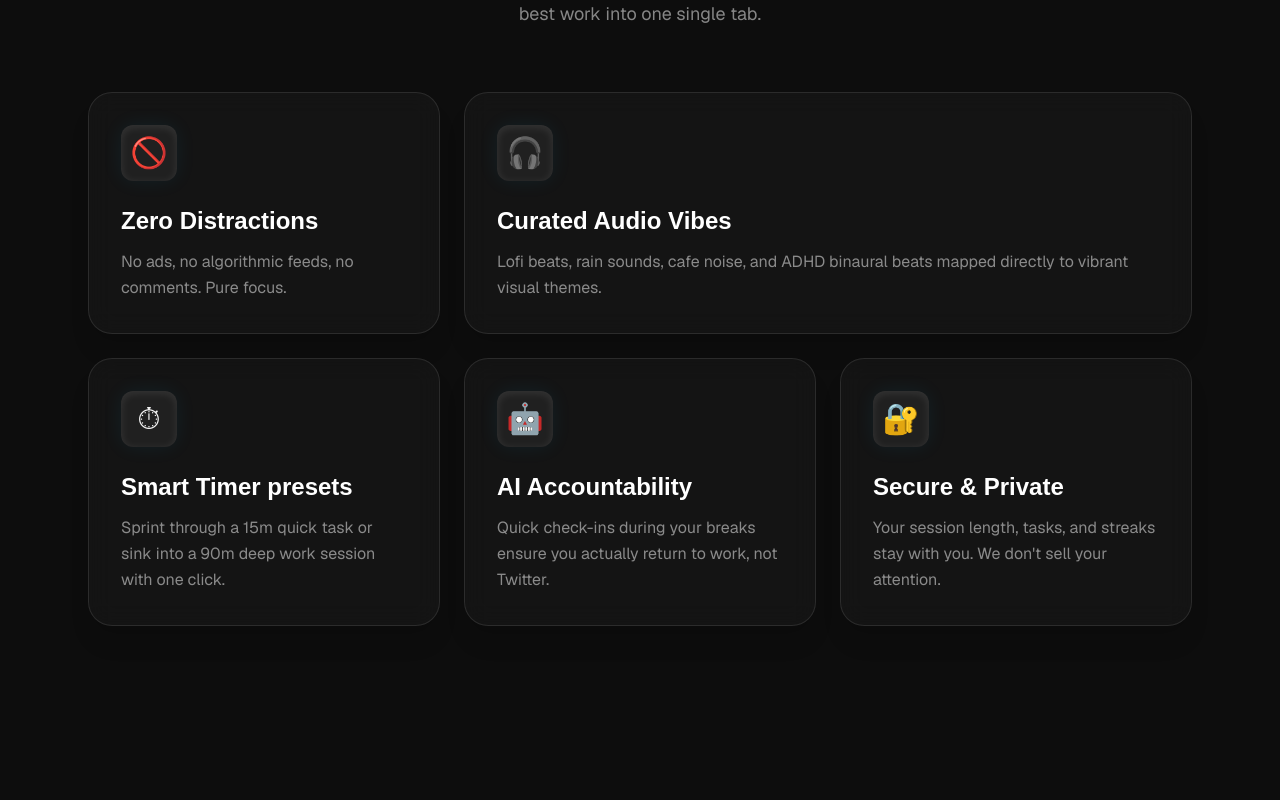
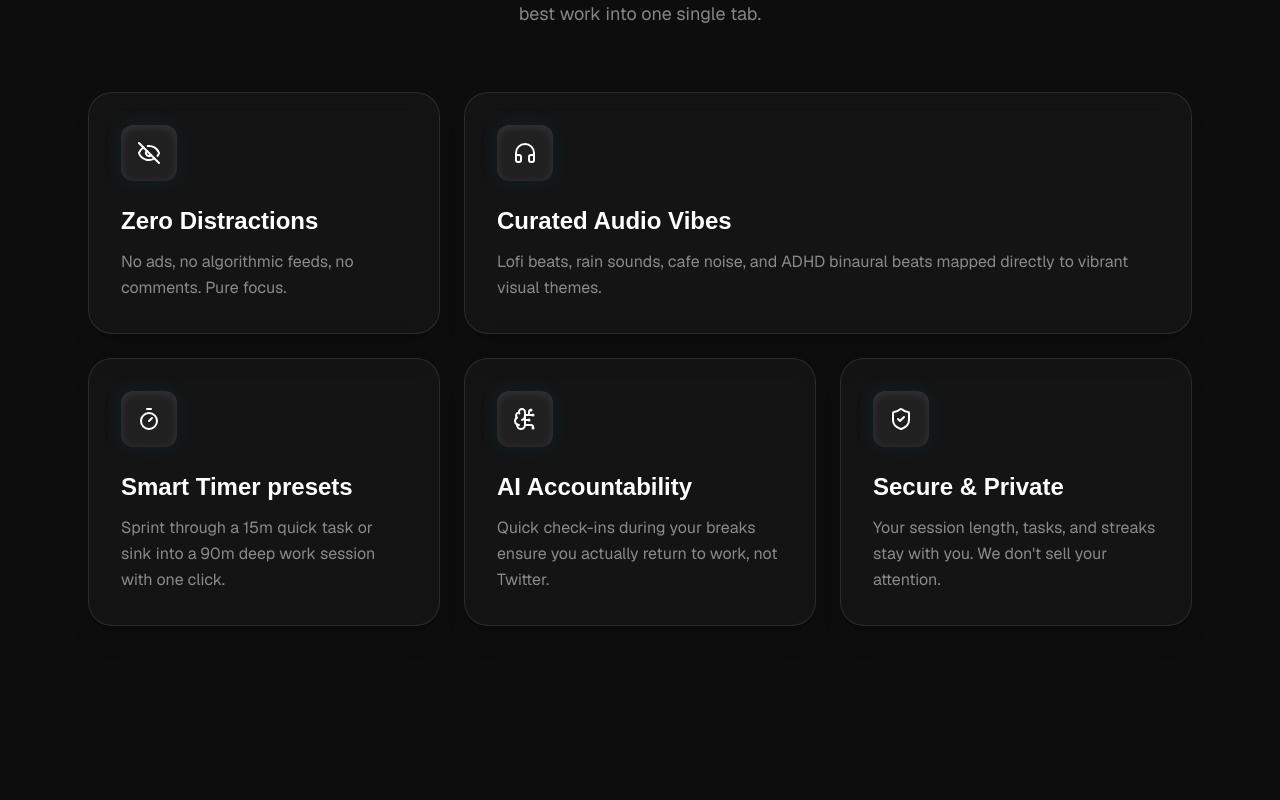
Before and after one commit to Emyroyale/FlowSpace, a Next.js app: page / in a window 1280 px wide. Shown: the part 1960-2760 px from the top of the page. Built offline with nearby package versions, Linux system fonts and the light colour scheme; no server answers; a web font is replaced by a local one.

Commit message:
Update footer connect links with LinkedIn and GitHub

```diff
--- a/package.json
+++ b/package.json
@@ -14,6 +14,7 @@
     "@stripe/stripe-js": "^8.8.0",
     "framer-motion": "^12.34.3",
     "howler": "^2.2.4",
+    "lucide-react": "^0.577.0",
     "next": "^16.1.6",
     "react": "^19.2.4",
     "react-dom": "^19.2.4",
--- a/src/components/landing/FeatureCards.tsx
+++ b/src/components/landing/FeatureCards.tsx
@@ -3,30 +3,31 @@
 import { motion } from 'framer-motion'
 import { useVibe } from '@/context/VibeContext'
 import { VIBES } from '@/lib/vibes'
+import { EyeOff, Headphones, Timer, BrainCircuit, ShieldCheck } from 'lucide-react'
 
 const features = [
   {
-    icon: '🚫',
+    icon: EyeOff,
     title: 'Zero Distractions',
     description: 'No ads, no algorithmic feeds, no comments. Pure focus.',
   },
   {
-    icon: '🎧',
+    icon: Headphones,
     title: 'Curated Audio Vibes',
     description: 'Lofi beats, rain sounds, cafe noise, and ADHD binaural beats mapped directly to vibrant visual themes.',
   },
   {
-    icon: '⏱',
+    icon: Timer,
     title: 'Smart Timer presets',
     description: 'Sprint through a 15m quick task or sink into a 90m deep work session with one click.',
   },
   {
-    icon: '🤖',
+    icon: BrainCircuit,
     title: 'AI Accountability',
     description: 'Quick check-ins during your breaks ensure you actually return to work, not Twitter.',
   },
   {
-    icon: '🔐',
+    icon: ShieldCheck,
     title: 'Secure & Private',
     description: 'Your session length, tasks, and streaks stay with you. We don\'t sell your attention.',
   }
@@ -60,10 +61,10 @@ export default function FeatureCards() {
               }`}
           >
             <div
-              className="flex h-14 w-14 items-center justify-center rounded-xl bg-white/5 text-3xl shadow-inner mb-6"
+              className="flex h-14 w-14 items-center justify-center rounded-xl bg-white/5 shadow-inner mb-6"
               style={{ boxShadow: `inset 0 2px 10px rgba(255,255,255,0.1), 0 0 20px ${vibe.accent}15` }}
             >
-              {feature.icon}
+              <feature.icon className="w-6 h-6 text-white" />
             </div>
             <h3 className="font-clash text-2xl font-semibold text-white">
               {feature.title}
--- a/src/components/landing/Footer.tsx
+++ b/src/components/landing/Footer.tsx
@@ -55,8 +55,8 @@ export default function Footer() {
           <div>
             <h4 className="font-clash text-lg font-semibold text-white mb-6 tracking-wide">Connect</h4>
             <ul className="space-y-4 font-geist text-sm text-white/50">
-              <li><a href="https://twitter.com" target="_blank" rel="noreferrer" className="hover:text-white transition-colors">Twitter / X</a></li>
-              <li><a href="https://github.com" target="_blank" rel="noreferrer" className="hover:text-white transition-colors">GitHub</a></li>
+              <li><a href="https://www.linkedin.com/in/emy-kirugo-b40a78381" target="_blank" rel="noreferrer" className="hover:text-white transition-colors">LinkedIn</a></li>
+              <li><a href="https://github.com/Emyroyale/FlowSpace" target="_blank" rel="noreferrer" className="hover:text-white transition-colors">GitHub</a></li>
               <li><a href="#" className="hover:text-white transition-colors">Privacy Policy</a></li>
               <li><a href="#" className="hover:text-white transition-colors">Terms of Service</a></li>
             </ul>
```
Also changed, not shown: 1 other file (tests, documents, lock files or other folders).
